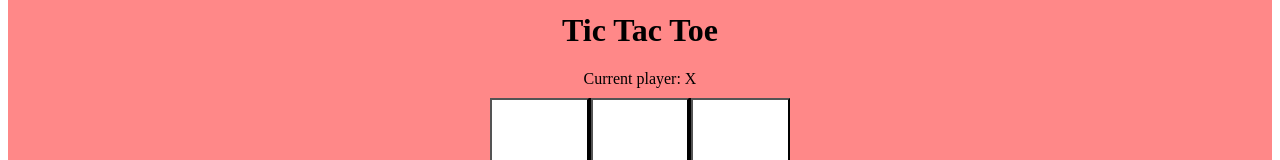
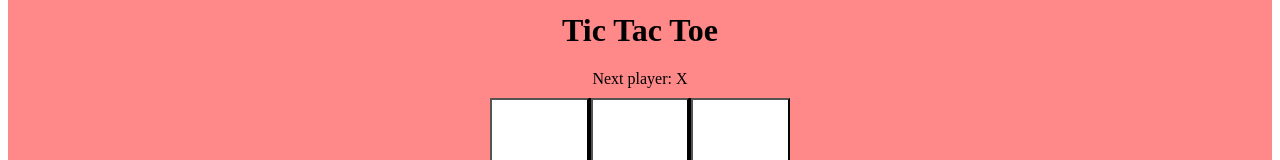
Before and after one commit to IMRANDIL/Tic_Toc_Toe_React_JS, a React (Vite) app: page / in a window 1280 px wide. Shown: the part 128-288 px from the top of the page. Built offline with nearby package versions, Linux system fonts and the light colour scheme.

Commit message:
fixed the bug

```diff
--- a/src/components/Board.tsx
+++ b/src/components/Board.tsx
@@ -1,33 +1,31 @@
 // import { useEffect, useState } from "react";
+import { useEffect, useState } from "react";
 import { useTicTacToe } from "../customhooks/useTicTacToe ";
 import Square from "./Square";
 
 const Board = () => {
     const { squares, handleClick, winner, scores, handleRestart } = useTicTacToe();
     // const [status, setStatus] = useState("Current player: X")
-  let status;
-    if (winner) {
-        // setStatus("Winner: " + winner)
-      status = "Winner: " + winner;
-    } else if (squares.every((square) => square !== null)) {
-        // setStatus("It's a draw!")
-      status = "It's a draw!";
-    } else {
-         status = squares.some((square) => square !== null) ? "Next player: " : "Current player: " + (squares.filter((square) => square !== null).length % 2 === 0 ? "X" : "O");
-        // setStatus(statustoUpdate)
-    }
+    const [current, setCurrent] = useState("Current player: ")
+//   let status;
+//     if (winner) {
+//       status = "Winner: " + winner;
+//     } else if (squares.every((square) => square !== null)) {
+//       status = "It's a draw!";
+//     } else {
+//          status = (squares.filter((square) => square !== null).length % 2 === 0 ? "X" : "O");
+//     }
+    useEffect(() => {
+        if (winner) {
+            setCurrent("Winner: " + winner); // Set current to display the winner
+        } else if (squares.every((square) => square !== null)) {
+            setCurrent("It's a draw!"); // Set current to indicate a draw
+        } else {
+            setCurrent((squares.filter((square) => square !== null).length % 2 === 0 ? "Next player: X" : "Next player: O")); // Set current to indicate the next player
+        }
+    }, [squares, winner]);
 
-       // Update status whenever there's a change in the game state
-    //    useEffect(() => {
-    //     if (winner) {
-    //         setStatus("Winner: " + winner);
-    //     } else if (squares.every((square) => square !== null)) {
-    //         setStatus("It's a draw!");
-    //     } else {
-    //         let statusToUpdate = squares.some((square) => square !== null) ? "Next player: " : "Current player: " + (squares.filter((square) => square !== null).length % 2 === 0 ? "X" : "O");
-    //         setStatus(statusToUpdate);
-    //     }
-    // }, [squares, winner]);
+
 
     return (
       <>
@@ -37,7 +35,7 @@ const Board = () => {
             marginBottom: "10px",
           }}
         >
-          {status && status}
+          {current}
         </div>
         <div className="board">
           {squares.map((value, index) => (
```
